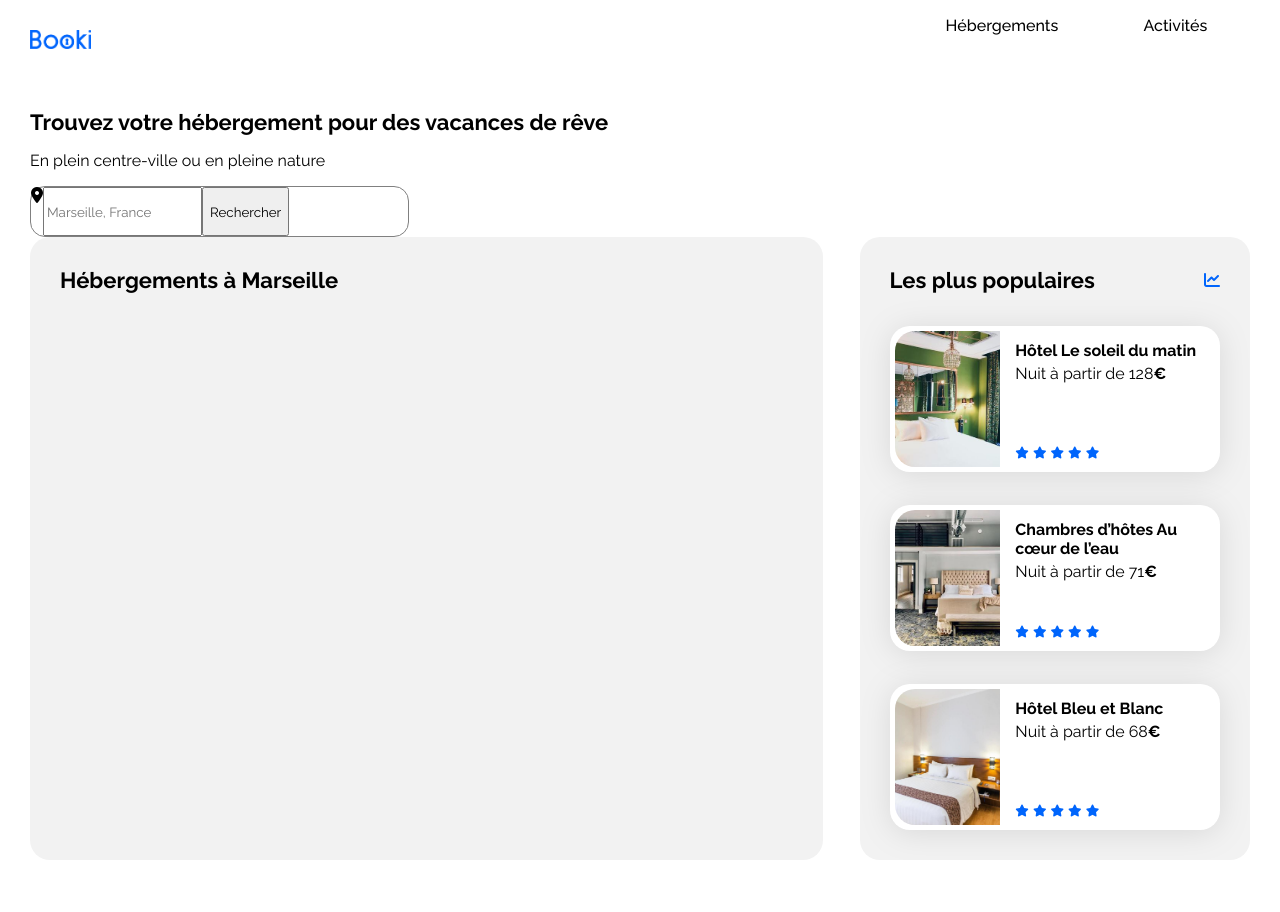
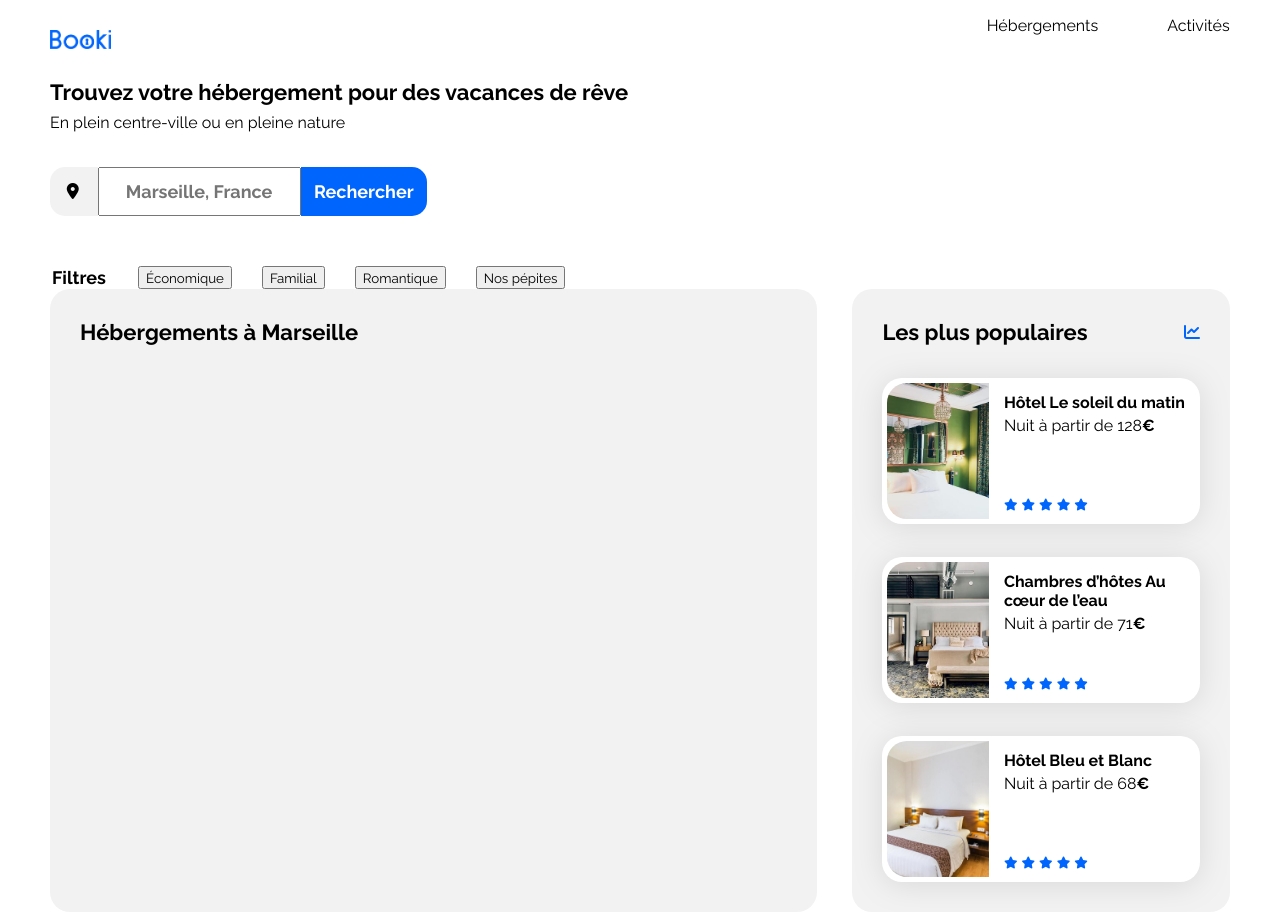
Before and after one commit to scheveny/projet2, a plain HTML site: page index.html in a window 1280 px wide. Before the commit the page ends 860 px from the top, so only its background shows below. Drawn offline with Linux system fonts and the light colour scheme.

Commit message:
feat form: html+css

```diff
--- a/index.html
+++ b/index.html
@@ -22,24 +22,32 @@
             <img src="./images/logo/Booki@3x.png" alt="logo du site" id="logo">
             <nav>
                 <ul class="menu">
-                    <li><a href="#ancre-hebergments">Hébergements</a></li>
-                    <li><a href="#ancre-activites">Activités</a></li>
+                    <li class="hebergements-link"><a href="#ancre-hebergments">Hébergements</a></li>
+                    <li class="activites-link"><a href="#ancre-activites">Activités</a></li>
                 </ul>
             </nav>
         </header>
 
         <main>
-            <h1 class="section-title">Trouvez votre hébergement pour des vacances de rêve</h1>
-            <h3 class="site-subtitle">En plein centre-ville ou en pleine nature</h3>
+            <section>
+                <h1 class="section-title">Trouvez votre hébergement pour des vacances de rêve</h1>
+                <h3 class="site-subtitle">En plein centre-ville ou en pleine nature</h3>
 
-            <form action="recherche.php" method="GET">
-                <div class="research-bar">
+                <form class="research-bar" action="" method="get">
                     <i class="fas fa-map-marker-alt"></i>
-                    <input type="text" name="query" placeholder="Marseille, France">
-                    <input type="submit" value="Rechercher">
-                </div>
-            </form>
+                    <input class="text-area" type="text" name="query" placeholder="Marseille, France">
+                    <input class="research-button" type="submit" value="Rechercher">
+                </form>
 
+                <form class="bar-filters" action="" method="get">
+                    <input class="filters-title" type="text" value="Filtres">
+                    <input class="economique-button" type="submit" value="Économique">
+                    <input class="familial-button" type="submit" value="Familial">
+                    <input class="romantique-button" type="submit" value="Romantique">
+                    <input class="nos-pepites-button" type="submit" value="Nos pépites">
+                </form>
+
+            </section>
 
             <div class="hebergements-and-populaires">
 
--- a/style.css
+++ b/style.css
@@ -21,47 +21,52 @@ body {
 
 /********* Header ***********/
 header {
-    margin-top: 0;
     display: flex;
     flex-direction: row;
     justify-content: space-between;
-    height: 109px;
 }
 
 #logo {
     width: 61.09px;
     height: 19px;
     padding-top: 30px;
+    padding-bottom: 30px;
 }
 
-nav {
-    padding-top: 0;
+.menu {
+    display: flex;
+    list-style-type: none;
+    padding: 0;
+    margin: 0;
 }
 
-nav ul {
-    display: flex;
-    list-style-type: none;
+.menu a {
+    text-decoration-line: none;
+    color: black;
 }
 
-nav li {
-    padding: 0px 42.61px;
+.hebergements-link {
+    padding-top: 16px;
+    margin-right: 69px;
 }
 
-nav li:hover {
+.activites-link {
+    padding-top: 16px;
+    margin-right: 0.31px;
+}
+
+.hebergements-link:hover {
+    color: #0065FC;                     /*******pourquoi le txte n'est pas bleu lors du survol?************/
     border-top: solid 2px #0065FC;
     cursor: pointer;
 }
 
-nav li:hover a {
-    color: #0065FC;
+.activites-link:hover {
+    color: #0065FC;                     /*******pourquoi le txte n'est pas bleu lors du survol?************/
+    border-top: solid 2px #0065FC;
+    cursor: pointer;
 }
 
-.menu a {
-    text-decoration: none;
-    font-weight: 500;
-    color: black;
-    margin-top: 0;
-}
 /***************************/
 /*******Formulaire**********/
 
@@ -69,22 +74,75 @@ nav li:hover a {
     width: 377px;
     height: 49px;
     list-style-type: none;
-    border: 1px grey solid;
-    border-radius: 15px;
     display: flex;
+    justify-content: space-between;
+    border: none;
+    margin-bottom: 50px;
+}
+
+[class="fas fa-map-marker-alt"] {
+    width: 50px;
+    background-color: #F2F2F2;
+    border-radius: 15px 0 0 15px;
+    position: relative;
+}
+
+[class="fas fa-map-marker-alt"]::before {
+    content: "";
+    position: absolute;
+    top: 50%;
+    left: 50%;
+    transform: translate(-50%, -50%);
+    width: 14px;
+    height: 18px;
+  }
+
+.text-area {
+    width: 195px;
+    text-align: center;
+    font-size: 18px;
+    font-weight: 700;
+    color: black;                           /****pourquoi le texte est en gris?*****/
+}
+
+.research-button {
+    width: 132px;
+    border: none;
+    border-right: 15px;
+    background-color: #0065FC;
+    color: white;
+    font-size: 18px;
+    font-weight: 700;
+    border-radius: 0 15px 15px 0;
+}
+/**********Filtres du formulaire**********/
+
+.bar-filters {
+    display: flex;
+    padding: 0;
+    gap: 30px;
+}
+
+.filters-title {
+    width: 54px;
+    font-size: 18px;
+    font-weight: 700;
+    border: none;
 }
 
 /****************************/
 .main-container {
     width: 100%;
     max-width: 1440px;
-    padding: 0 30px;
+    padding: 0 50px 0 50px;
     box-sizing: border-box;
 }
 
 .site-subtitle {
     font-size: 16px;
     font-weight: 400;
+    margin-top: 8px;
+    margin-bottom: 35px;
 }
 
 .section-title {
```
